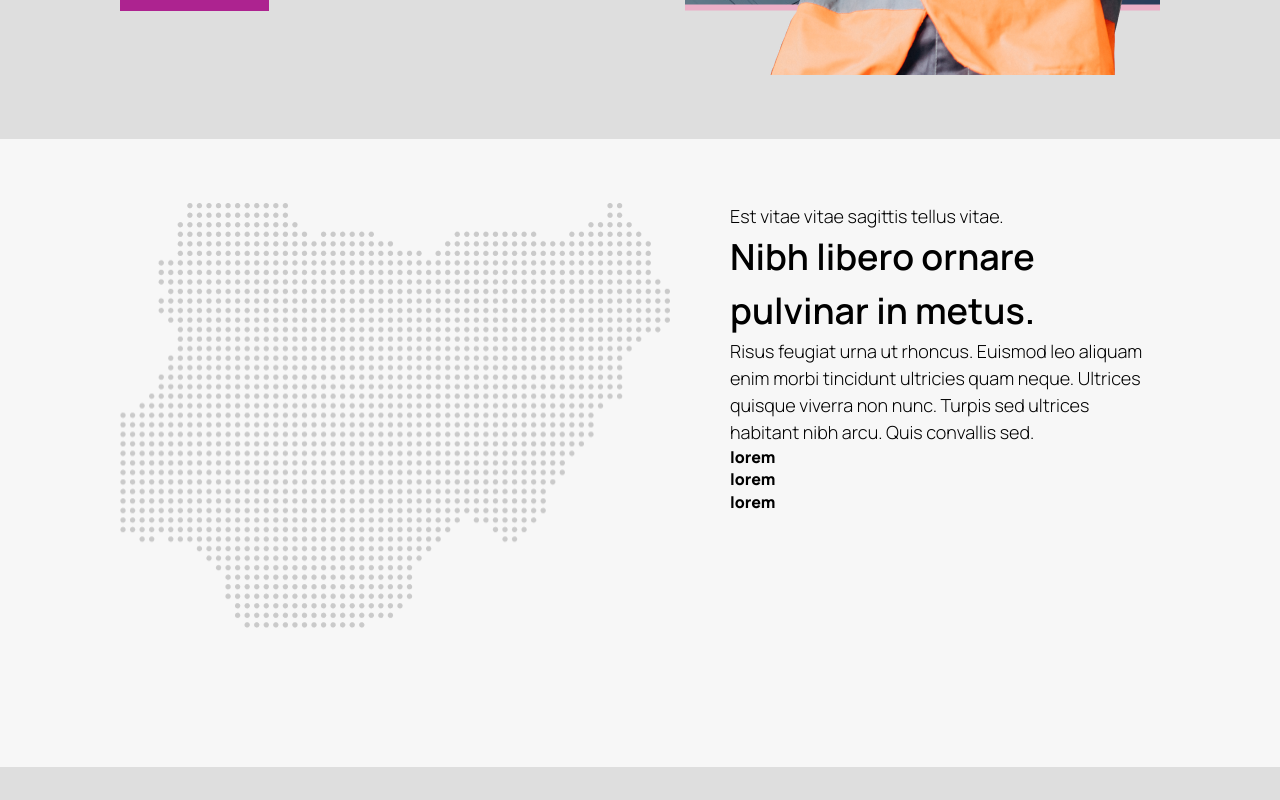
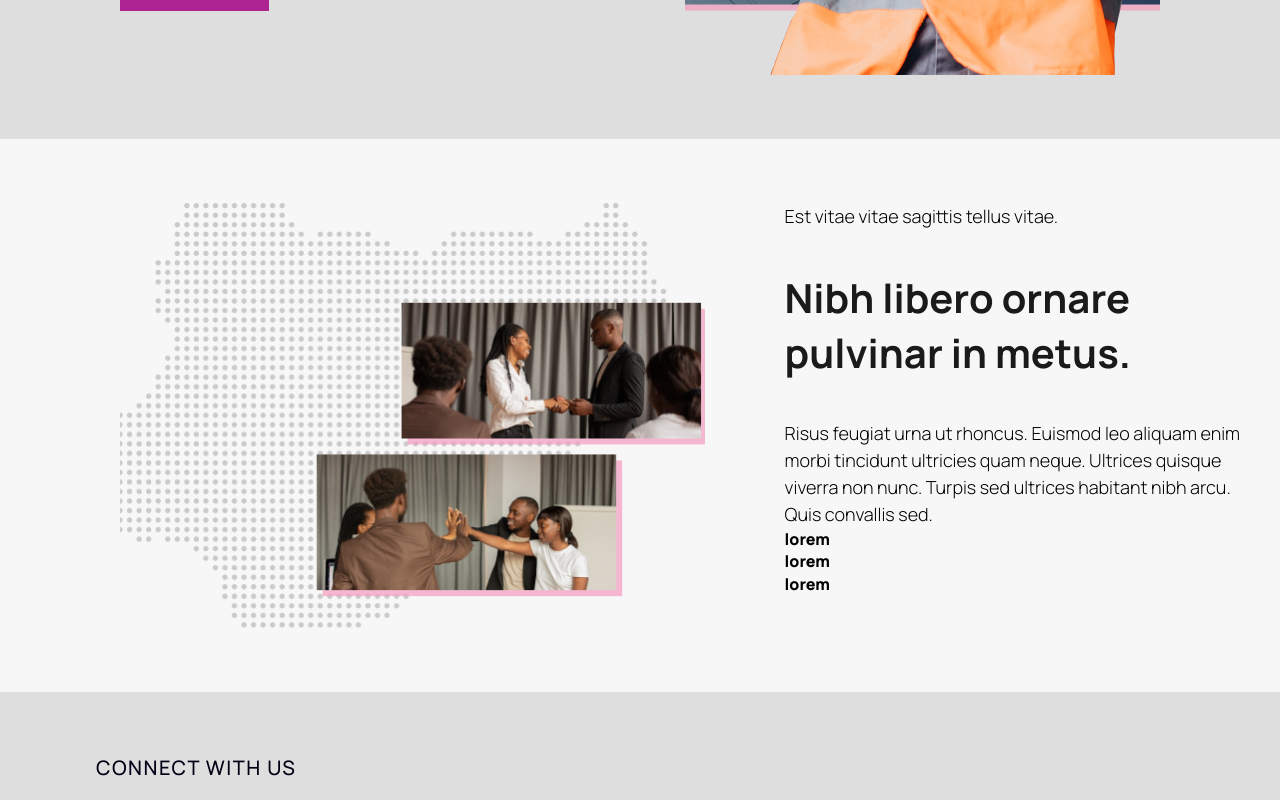
Before and after one commit to GZMaster/mendx, a React (Create React App) app: page / in a window 1280 px wide. Shown: the part 560-1360 px from the top of the page. Built offline with nearby package versions, Linux system fonts and the light colour scheme.

Commit message:
about page

```diff
--- a/src/pages/about/About.jsx
+++ b/src/pages/about/About.jsx
@@ -1,12 +1,8 @@
 import React from "react";
 import UseMediaQuery from "../../components/mediaquery/UseMediaQuerry";
 import "./About.scss";
-import AboutImage1 from "../../assets/images/About Us Image 1Mendx.png";
-import AboutImage1Mobile from "../../assets/images/About Us Image 1mobile.png";
-import AboutImage2 from "../../assets/images/About Us Image 2Mendx.png";
-import AboutImage2Mobile from "../../assets/images/About Us Image 2Mobile.png";
-import Flag from "../../assets/images/Nigerian Map.png";
-import FlagMobile from "../../assets/images/Nigerian Mapmobile.png";
+import AboutImage from "../../assets/images/Images Plus Map_About.png";
+import AboutImageMobile from "../../assets/images/Images plus map Mobile_About_Mobile.png";
 
 const About = () => {
   let isPageWide = UseMediaQuery("(max-width: 468px)");
@@ -17,15 +13,11 @@ const About = () => {
         <div className="About_Image_Wrap">
           {!isPageWide ? (
             <div className="About_Image">
-              <img src={Flag} className="Image_Flag" alt="" />
-              {/* <img src={AboutImage1} className="Image_1" alt="" /> */}
-              {/* <img src={AboutImage2} className="Image_2" alt="" /> */}
+              <img src={AboutImage} className="Image" alt="" />
             </div>
           ) : (
             <div className="About_Image">
-              <img src={FlagMobile} className="Image_Flag" alt="" />
-              <img src={AboutImage1Mobile} className="Image_1" alt="" />
-              <img src={AboutImage2Mobile} className="Image_2" alt="" />
+              <img src={AboutImageMobile} className="Image" alt="" />
             </div>
           ) }
         </div>
--- a/src/pages/about/About.scss
+++ b/src/pages/about/About.scss
@@ -9,41 +9,21 @@
 .About_Wrapper {
   padding: 4rem 0rem;
   display: flex;
-  gap: 10px;
-  justify-content: space-evenly;
+  gap: 80px;
+  justify-content: space-between;
   margin: 0px 120px;
 
   .About_Image_Wrap {
     justify-content: flex-start;
 
     .About_Image {
-      display: block;
-      position: relative;
-      top: 0;
-      left: 0;
-      width: 600px;
-      height: 500px;
+      width: 584.62px;
+      height: 425.48px;
 
-      .Image_Flag {
-        position: absolute;
-        top: 0;
-        left: 0;
-        width: 549.62px;
-        height: 425.48px;
-      }
-
-      .Image_1 {
-        position: absolute;
-        z-index: 1;
-        width: 300px;
-        height: 136px;
-        left: 341px;
-        top: 388px;
-      }
-
-      .image_2 {
-        position: absolute;
-        z-index: 1;
+      .Image {
+        width: 100%;
+        height: 100%;
+        object-fit: cover;
       }
     }
   }
@@ -53,7 +33,10 @@
   }
 
   .About_Text_Wrapper {
-
+    width: 48%;
+    display: flex;
+    flex-direction: column;
+    justify-content: flex-start;
 
     p {
       font-family: "Manrope", sans-serif;
@@ -65,12 +48,14 @@
     }
 
     .About_Text_Header {
-      font-family: "Manrope", sans-serif;
+      width: 472px;
+      height: 110px;
+      font-family: 'Manrope';
       font-style: normal;
-      font-weight: 600;
-      font-size: 36px;
-      line-height: 150%;
-      margin: 0px;
+      font-weight: 700;
+      font-size: 40px;
+      line-height: 55px;
+      color: #1A1A1A;
     }
 
     .About_List {
```
Also changed, not shown: src/assets/images/Images Plus Map_About.png (added), src/assets/images/Images plus map Mobile_About_Mobile.png (added).
